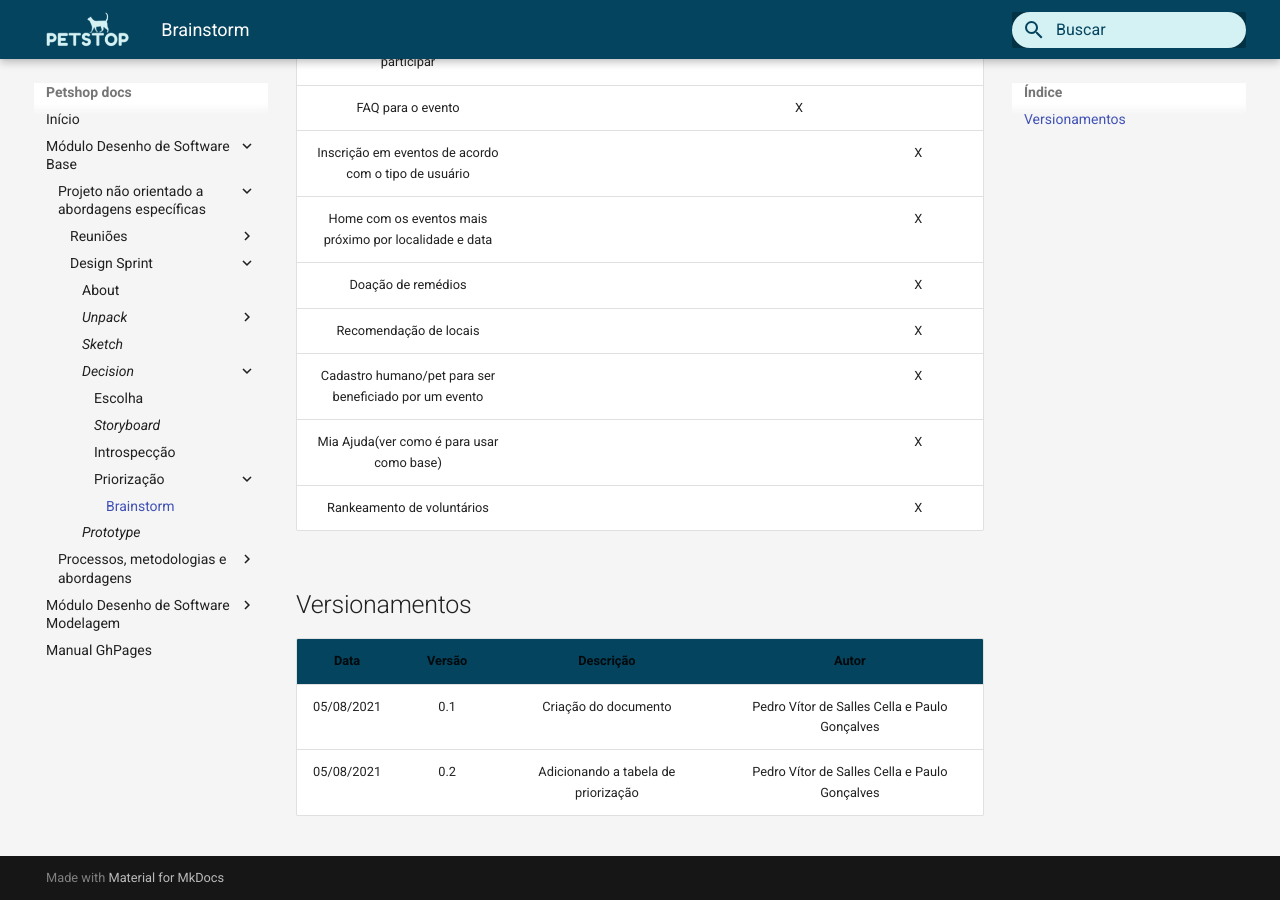
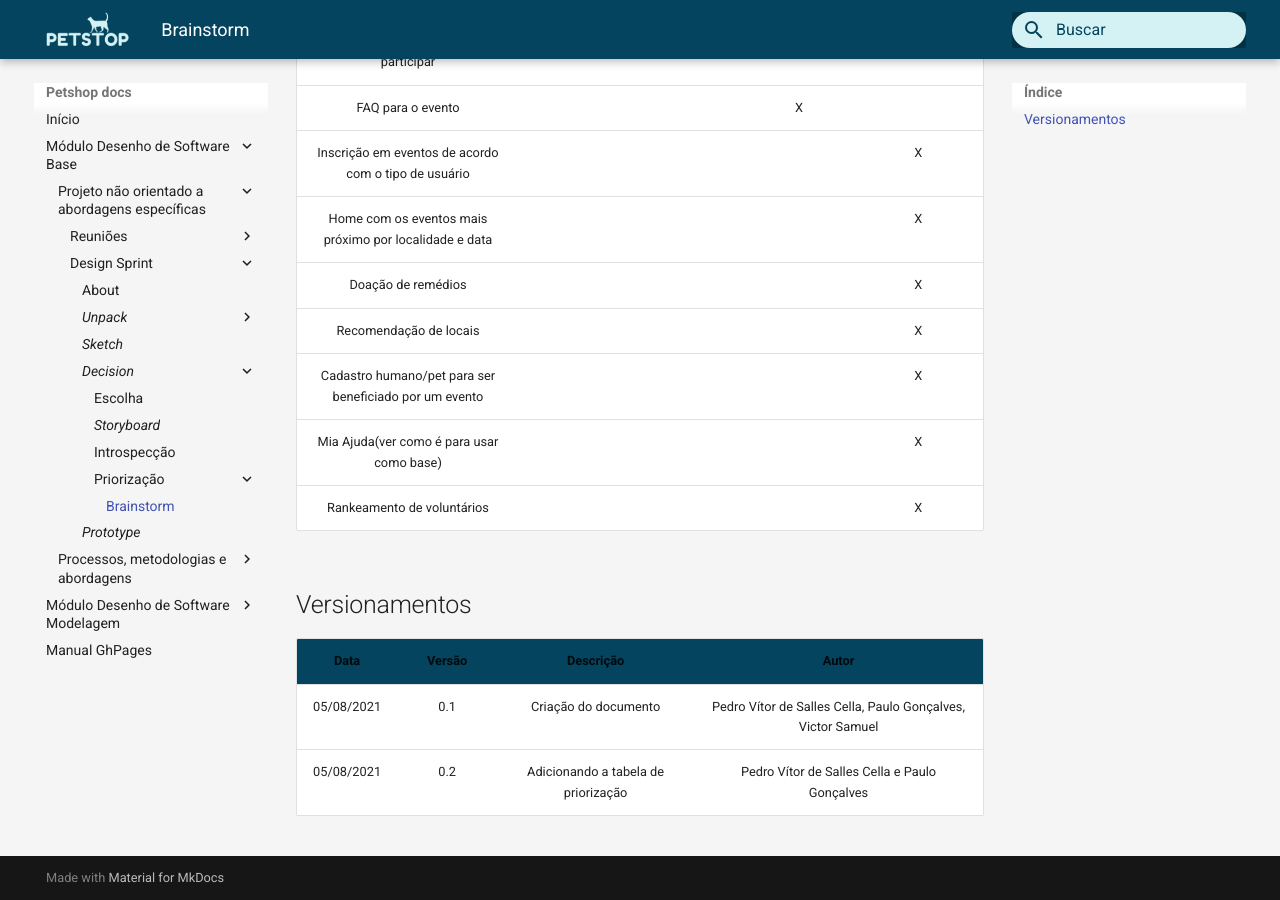
Before and after one commit to UnBArqDsw2021-1/2021.1_G3_PetStop_docs, an MkDocs documentation site: the page built from docs/priorizacao/brainstorm-moscow.md, in a window 1280 px wide and 900 px high, scrolled down 1470 px. Built offline with MkDocs 1.6.1 and Material for MkDocs 9.7.7, drawn with Linux system fonts in a browser that asks for light colours.

Commit message:
atualizacao versionamento brainstorm-moscow

```diff
--- a/docs/priorizacao/brainstorm-moscow.md
+++ b/docs/priorizacao/brainstorm-moscow.md
@@ -35,5 +35,5 @@
 
 |Data|Versão|Descrição|Autor|
 |:--------:|:---:|:-------------------: |:-----------------------:|
-|05/08/2021| 0.1 | Criação do documento | Pedro Vítor de Salles Cella e Paulo Gonçalves |
+|05/08/2021| 0.1 | Criação do documento | Pedro Vítor de Salles Cella, Paulo Gonçalves, Victor Samuel |
 |05/08/2021| 0.2 | Adicionando a tabela de priorização | Pedro Vítor de Salles Cella e Paulo Gonçalves |
```
